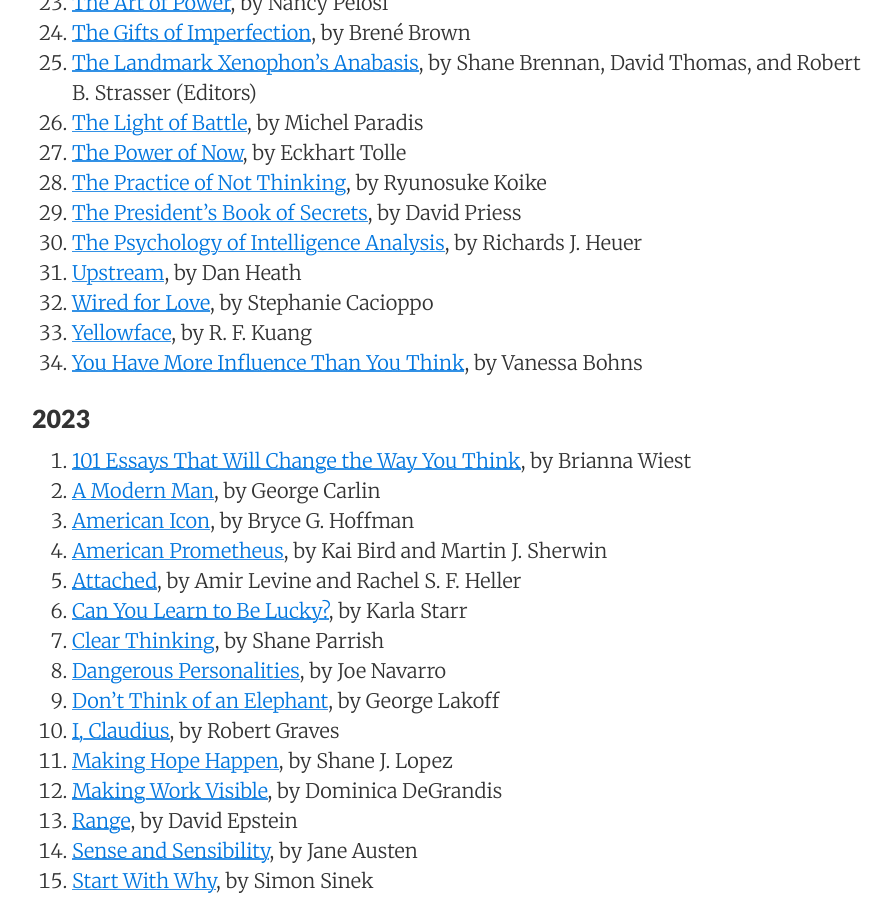
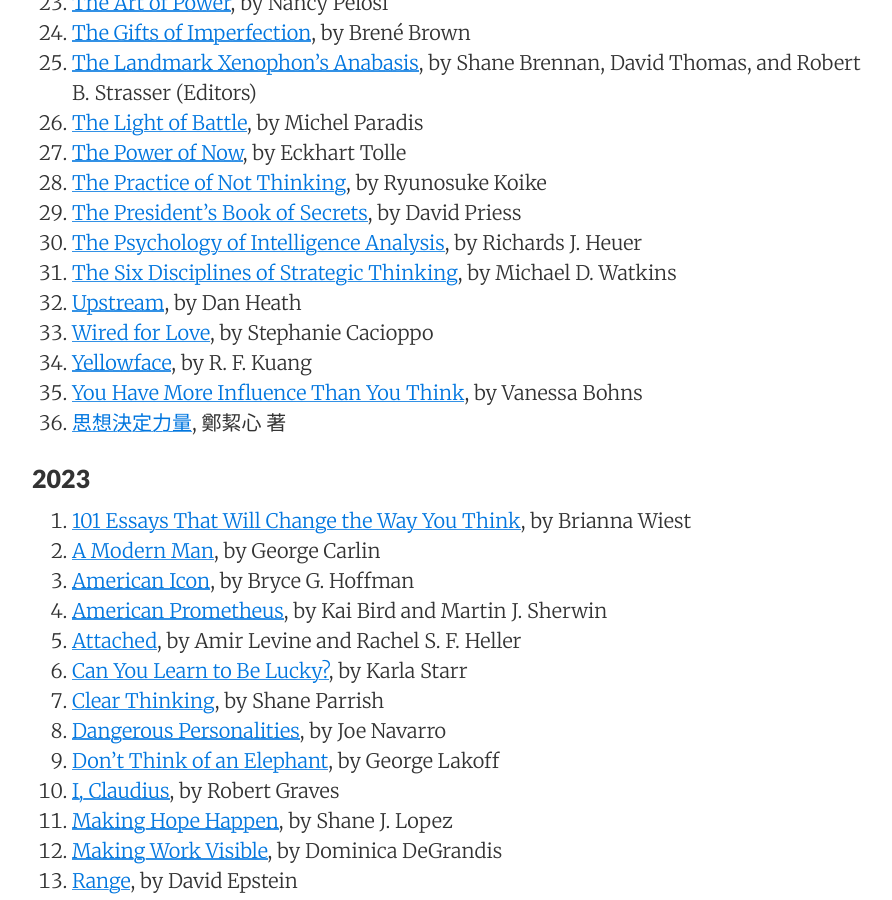
Before and after one commit to sewardlee337/sewardlee337.github.io, a Jekyll site: the page built from readinglist.md, in a window 1280 px wide and 900 px high, scrolled down 1340 px. Shown: the whole window, without its empty margins (188-1080 px from the left). Built offline with Jekyll 4.4.1, drawn with Linux system fonts in a browser that asks for light colours; nearby versions of some CDN libraries; some of the changed lines change nothing that is shown.

Commit message:
update reading list

```diff
--- a/readinglist.md
+++ b/readinglist.md
@@ -52,10 +52,12 @@ _"My alma mater was books, a good library... I could spend the rest of my life r
 1. [The Practice of Not Thinking](https://www.amazon.com/The-Practice-of-Not-Thinking/dp/0141994614), by Ryunosuke Koike
 1. [The President's Book of Secrets](https://www.amazon.com/Presidents-Book-Secrets-Intelligence-Briefings/dp/161039769X), by David Priess
 1. [The Psychology of Intelligence Analysis](https://www.amazon.com/Psychology-Intelligence-Analysis-Richards-Heuer/dp/B0016OST3O), by Richards J. Heuer
+1. [The Six Disciplines of Strategic Thinking](https://www.amazon.com/Six-Disciplines-Strategic-Thinking-Organization/dp/0063357968), by Michael D. Watkins
 1. [Upstream](https://www.amazon.com/Upstream-Quest-Problems-Before-Happen/dp/1982134720), by Dan Heath
 1. [Wired for Love](https://www.amazon.com/Wired-Love-Neuroscientists-Journey-Connection/dp/1250790603), by Stephanie Cacioppo
 1. [Yellowface](https://www.amazon.com/Yellowface-Novel-R-F-Kuang/dp/0063250837), by R. F. Kuang
 1. [You Have More Influence Than You Think](https://www.amazon.com/Have-More-Influence-Than-Think/dp/1324005718), by Vanessa Bohns
+1. [思想決定力量](https://www.books.com.tw/products/0010790181?sloc=main), 鄭絜心 著
 
 
 ### 2023
@@ -94,8 +96,8 @@ _"My alma mater was books, a good library... I could spend the rest of my life r
 1. [Yes Man](https://www.amazon.com/Yes-Man-Danny-Wallace/dp/1416918345), by Danny Wallace
 1. [大道至拙](https://www.books.com.tw/products/0010646648?sloc=main), 宮玉振 著
 1. [絕世名將的榮耀與哀歌](https://www.eslite.com/product/1001136382682117990009), 薛易 著
-1. [善戰者說](https://bit.ly/3ZqfsYa), 宮玉振 著
-1. [王陽明的心學](https://bit.ly/3z00T2z), 廖春紅 著
+1. [善戰者說](https://www.books.com.tw/products/0010934731), 宮玉振 著
+1. [王陽明的心學](https://www.books.com.tw/products/0010892197?sloc=main), 廖春紅 著
 1. [武林正史](https://www.books.com.tw/products/0010811371?sloc=main), 古人很潮 編著
 
 
```
